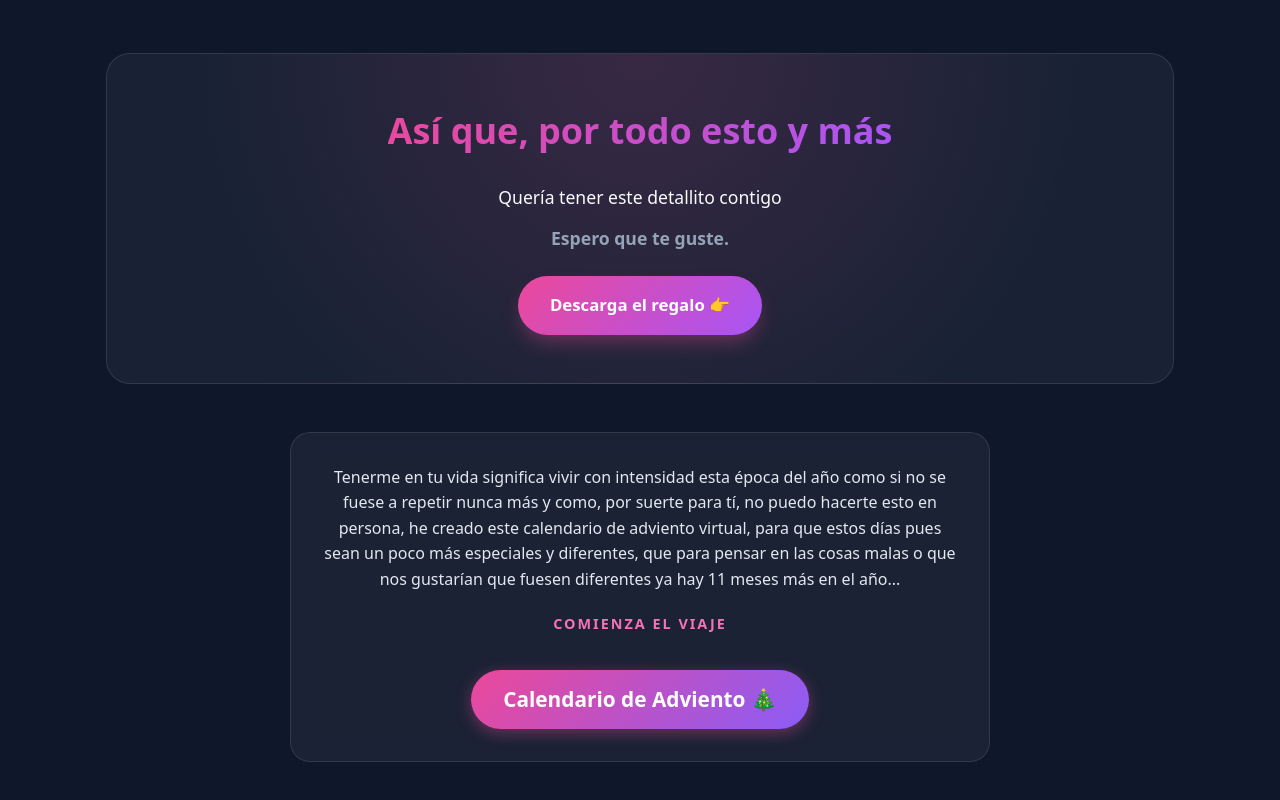
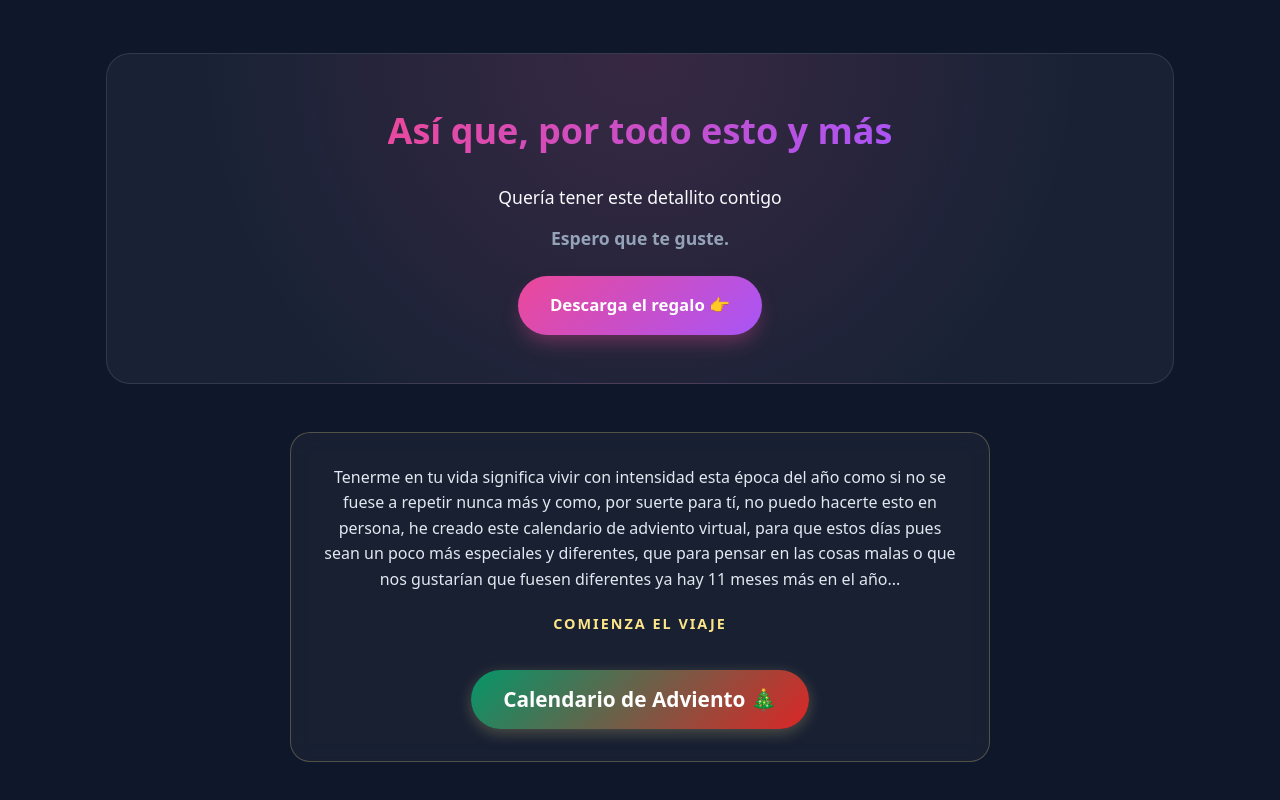
Before and after one commit to SaraRamrez/landing-paxes, a plain HTML site: page index.html in a window 1280 px wide. Shown: the part 1337-2137 px from the top of the page. Drawn offline with Linux system fonts and the light colour scheme.

Commit message:
Arreglo colores tarjeta textos

```diff
--- a/landing.css
+++ b/landing.css
@@ -284,8 +284,8 @@ body {
     max-width: 700px;
     margin: 3rem auto;
     padding: 2rem;
-    background: rgba(255, 255, 255, 0.05);
-    border: 1px solid rgba(255, 255, 255, 0.1);
+    background: rgba(255, 255, 255, 0.04);
+    border: 1px solid rgba(253, 230, 138, 0.25);
     border-radius: 20px;
     backdrop-filter: blur(10px);
 }
@@ -299,7 +299,7 @@ body {
 .calendar p:nth-of-type(2) {
     font-weight: bold;
     letter-spacing: 2px;
-    color: #f472b6;
+    color: #fde68a;
     font-size: 0.9rem;
 }
 
@@ -307,12 +307,12 @@ body {
     display: inline-block;
     margin-top: 1rem;
     padding: 0.8rem 2rem;
-    background: linear-gradient(135deg, #ec4899, #8b5cf6);
+    background: linear-gradient(135deg, #059669, #dc2626);
     color: white;
     text-decoration: none;
     border-radius: 50px;
     transition: transform 0.2s ease, box-shadow 0.2s ease;
-    box-shadow: 0 4px 15px rgba(236, 72, 153, 0.4);
+    box-shadow: 0 4px 15px rgba(253, 230, 138, 0.25);
 }
 
 .boton-adviento h2 {
```
Also changed, not shown: adviento/script.js (+6 -6 lines).
